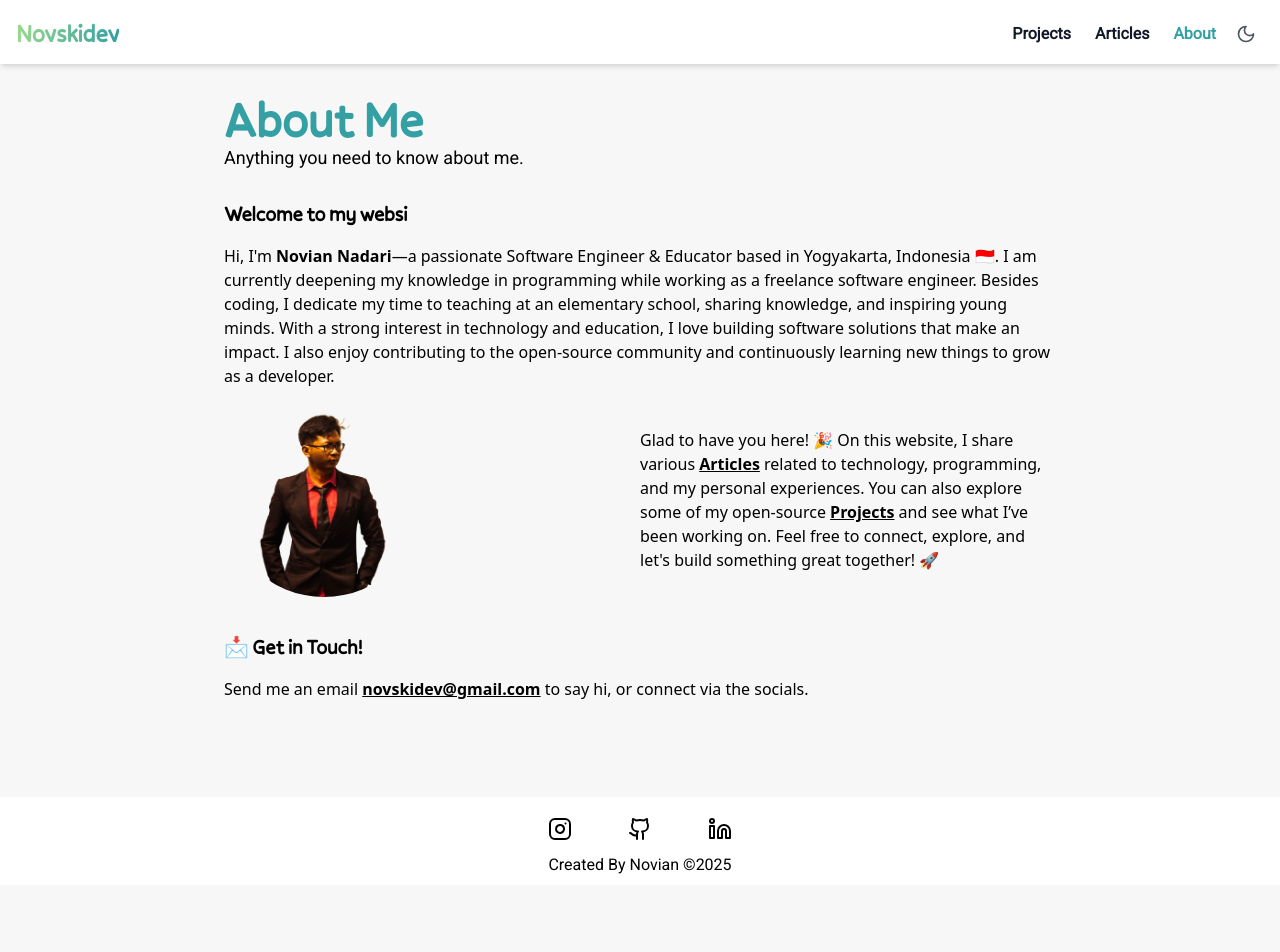
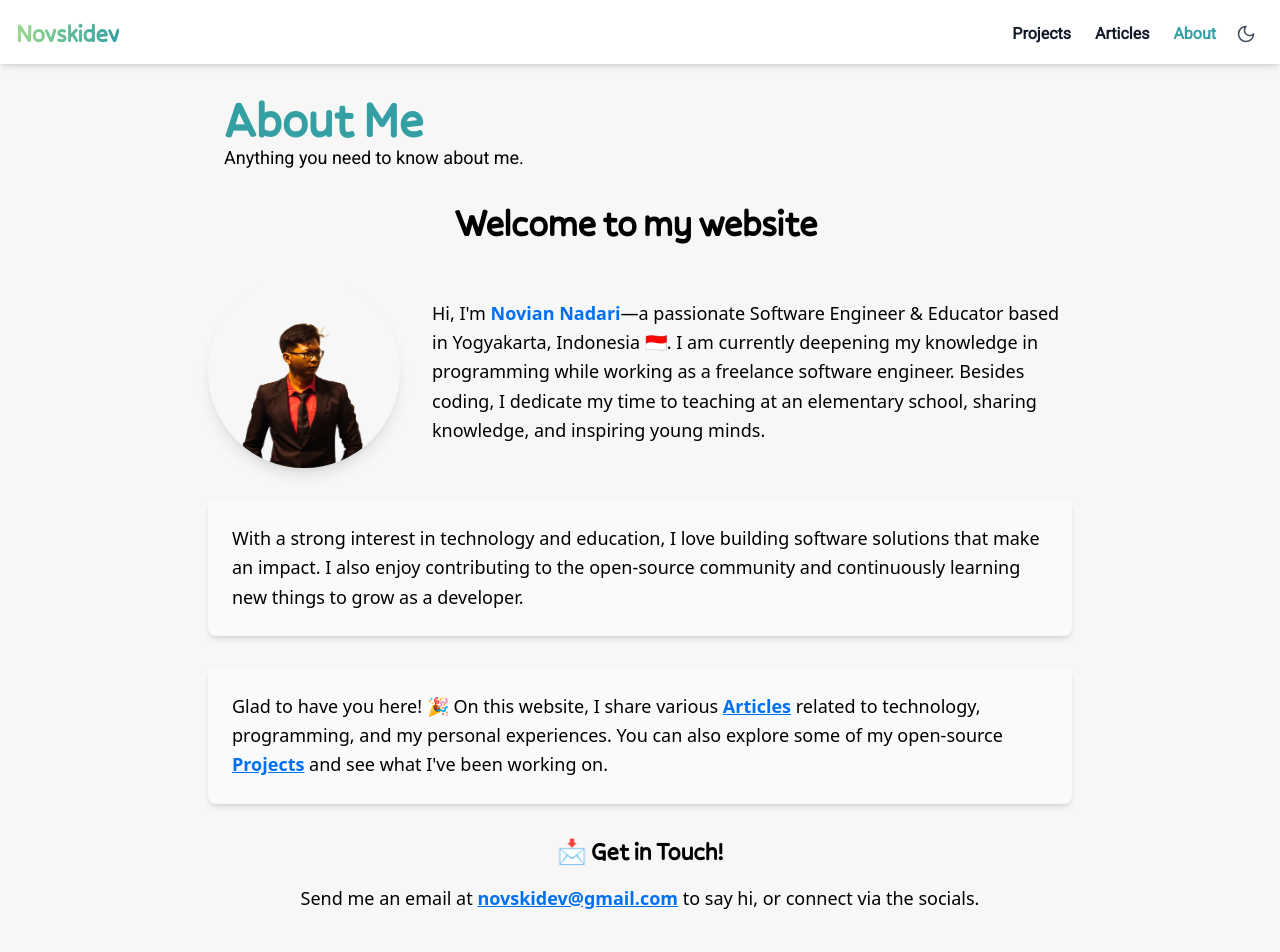
Before and after one commit to novskidev/novskidev.cloud, a Next.js app: page /about in a window 1280 px wide. Shown: the top 952 px of the page. Before the commit the page ends 885 px from the top, so only its background shows below. Built offline with nearby package versions, Linux system fonts and the light colour scheme.

Commit message:
ref:remaking about UI and UX with framer-motion

```diff
--- a/app/about/page.tsx
+++ b/app/about/page.tsx
@@ -4,13 +4,25 @@ import Link from "next/link";
 import Image from "next/image";
 import profilPic from "../../public/images/5-29-removebg-preview.png"
 import { Typewriter } from "react-simple-typewriter";
-
+import { motion } from "framer-motion";
 
 export default function AboutPage() {
     return (
-        <section className="w-8/12">
-            <article className="mt-7 flex-wrap w-full items-center">
-                <h1 className="font-bold font-pally text-black text-xl dark:text-white">
+        <motion.section
+            initial={{ opacity: 0, y: 20 }}
+            animate={{ opacity: 1, y: 0 }}
+            transition={{ duration: 0.5 }}
+            className="max-w-4xl mx-auto px-4 py-8"
+        >
+            <article className="space-y-8">
+                {/* Header Section */}
+                <motion.div
+                    initial={{ opacity: 0 }}
+                    animate={{ opacity: 1 }}
+                    transition={{ delay: 0.2 }}
+                    className="text-center"
+                >
+                    <h1 className="font-pally text-3xl md:text-4xl font-bold text-black dark:text-white mb-4">
                         <Typewriter
                             words={[
                                 "Thanks for reaching me!",
@@ -18,25 +30,96 @@ export default function AboutPage() {
                             ]}
                             loop={1}
                             cursor
-        cursorStyle=""
+                            cursorStyle="|"
                             typeSpeed={100}
                             deleteSpeed={50}
                             delaySpeed={0}
                         />
                     </h1>
-                <p className="my-4 dark:text-white">Hi, I&apos;m <span className="font-bold text-[text-align:justify]">Novian Nadari</span>—a passionate Software Engineer & Educator based in Yogyakarta, Indonesia 🇮🇩. I am currently deepening my knowledge in programming while working as a freelance software engineer. Besides coding, I dedicate my time to teaching at an elementary school, sharing knowledge, and inspiring young minds.
+                </motion.div>
 
-With a strong interest in technology and education, I love building software solutions that make an impact. I also enjoy contributing to the open-source community and continuously learning new things to grow as a developer.</p>
-            <div className="my-4 flex w-full justify-between items-center">
-            <Image src={profilPic} alt="Profile Picture" width={200} height={100} className="hidden sm:block -mt-[70px]  object-cover rounded-full" />
-             <p className="w-full md:w-1/2 dark:text-white">Glad to have you here! 🎉 On this website, I share various <Link href={`/articles`} className="font-semibold underline">Articles</Link>   related to technology, programming, and my personal experiences. You can also explore some of my open-source <Link href={`/projects`} className="font-semibold underline">Projects</Link> and see what I’ve been working on.
+                {/* Profile Section */}
+                <div className="flex flex-col md:flex-row items-center gap-8">
+                    <motion.div
+                        initial={{ opacity: 0, scale: 0.5 }}
+                        animate={{ opacity: 1, scale: 1 }}
+                        transition={{ delay: 0.3 }}
+                        className="w-48 h-48 relative"
+                    >
+                        <Image
+                            src={profilPic}
+                            alt="Profile Picture"
+                            fill
+                            className="rounded-full object-cover shadow-lg"
+                        />
+                    </motion.div>
 
-Feel free to connect, explore, and let&apos;s build something great together! 🚀</p>
+                    <motion.div
+                        initial={{ opacity: 0, x: 20 }}
+                        animate={{ opacity: 1, x: 0 }}
+                        transition={{ delay: 0.4 }}
+                        className="flex-1"
+                    >
+                        <p className="text-lg dark:text-white leading-relaxed">
+                            Hi, I&apos;m <span className="font-bold text-primary">Novian Nadari</span>—a passionate Software Engineer & Educator based in Yogyakarta, Indonesia 🇮🇩. I am currently deepening my knowledge in programming while working as a freelance software engineer. Besides coding, I dedicate my time to teaching at an elementary school, sharing knowledge, and inspiring young minds.
+                        </p>
+                    </motion.div>
+                </div>
 
-            </div>
-            <h1 className="font-bold font-pally text-xl mt-9 dark:text-white">📩 Get in Touch!</h1>
-            <p className="mt-4 dark:text-white">Send me an email <span><Link href="mailto:novskidev@gmail.com" className="font-semibold underline ">novskidev@gmail.com</Link></span> to say hi, or connect via the socials.</p>
+                {/* About Section */}
+                <motion.div
+                    initial={{ opacity: 0, y: 20 }}
+                    animate={{ opacity: 1, y: 0 }}
+                    transition={{ delay: 0.5 }}
+                    className="bg-gray-50 dark:bg-gray-800 p-6 rounded-lg shadow-md"
+                >
+                    <p className="text-lg dark:text-white leading-relaxed">
+                        With a strong interest in technology and education, I love building software solutions that make an impact. I also enjoy contributing to the open-source community and continuously learning new things to grow as a developer.
+                    </p>
+                </motion.div>
+
+                {/* Links Section */}
+                <motion.div
+                    initial={{ opacity: 0, y: 20 }}
+                    animate={{ opacity: 1, y: 0 }}
+                    transition={{ delay: 0.6 }}
+                    className="bg-gray-50 dark:bg-gray-800 p-6 rounded-lg shadow-md"
+                >
+                    <p className="text-lg dark:text-white leading-relaxed">
+                        Glad to have you here! 🎉 On this website, I share various{" "}
+                        <Link href="/articles" className="text-primary hover:text-primary-dark font-semibold underline transition-colors">
+                            Articles
+                        </Link>{" "}
+                        related to technology, programming, and my personal experiences. You can also explore some of my open-source{" "}
+                        <Link href="/projects" className="text-primary hover:text-primary-dark font-semibold underline transition-colors">
+                            Projects
+                        </Link>{" "}
+                        and see what I&apos;ve been working on.
+                    </p>
+                </motion.div>
+
+                {/* Contact Section */}
+                <motion.div
+                    initial={{ opacity: 0, y: 20 }}
+                    animate={{ opacity: 1, y: 0 }}
+                    transition={{ delay: 0.7 }}
+                    className="text-center"
+                >
+                    <h2 className="font-pally text-2xl font-bold dark:text-white mb-4">
+                        📩 Get in Touch!
+                    </h2>
+                    <p className="text-lg dark:text-white">
+                        Send me an email at{" "}
+                        <Link
+                            href="mailto:novskidev@gmail.com"
+                            className="text-primary hover:text-primary-dark font-semibold underline transition-colors"
+                        >
+                            novskidev@gmail.com
+                        </Link>{" "}
+                        to say hi, or connect via the socials.
+                    </p>
+                </motion.div>
             </article>
-        </section>
+        </motion.section>
     );
 }
--- a/package.json
+++ b/package.json
@@ -10,6 +10,7 @@
   },
   "dependencies": {
     "@fluentui/react-divider": "^9.2.82",
+    "framer-motion": "^12.5.0",
     "lucide-react": "^0.475.0",
     "next": "15.1.7",
     "react": "^19.0.0",
--- a/tailwind.config.ts
+++ b/tailwind.config.ts
@@ -20,6 +20,8 @@ export default {
         verdigris: "#34A0A4",
         bondi_blue: "#168AAD",
         cerulean: "#1A759F",
+       primary: '#0070f3',
+      'primary-dark': '#0051a2'
       },
       fontFamily: {
         roboto: ["var(--font-roboto)"],
```
Also changed, not shown: 1 other file (tests, documents, lock files or other folders). Lines whose indentation alone changed are shown as unchanged.
